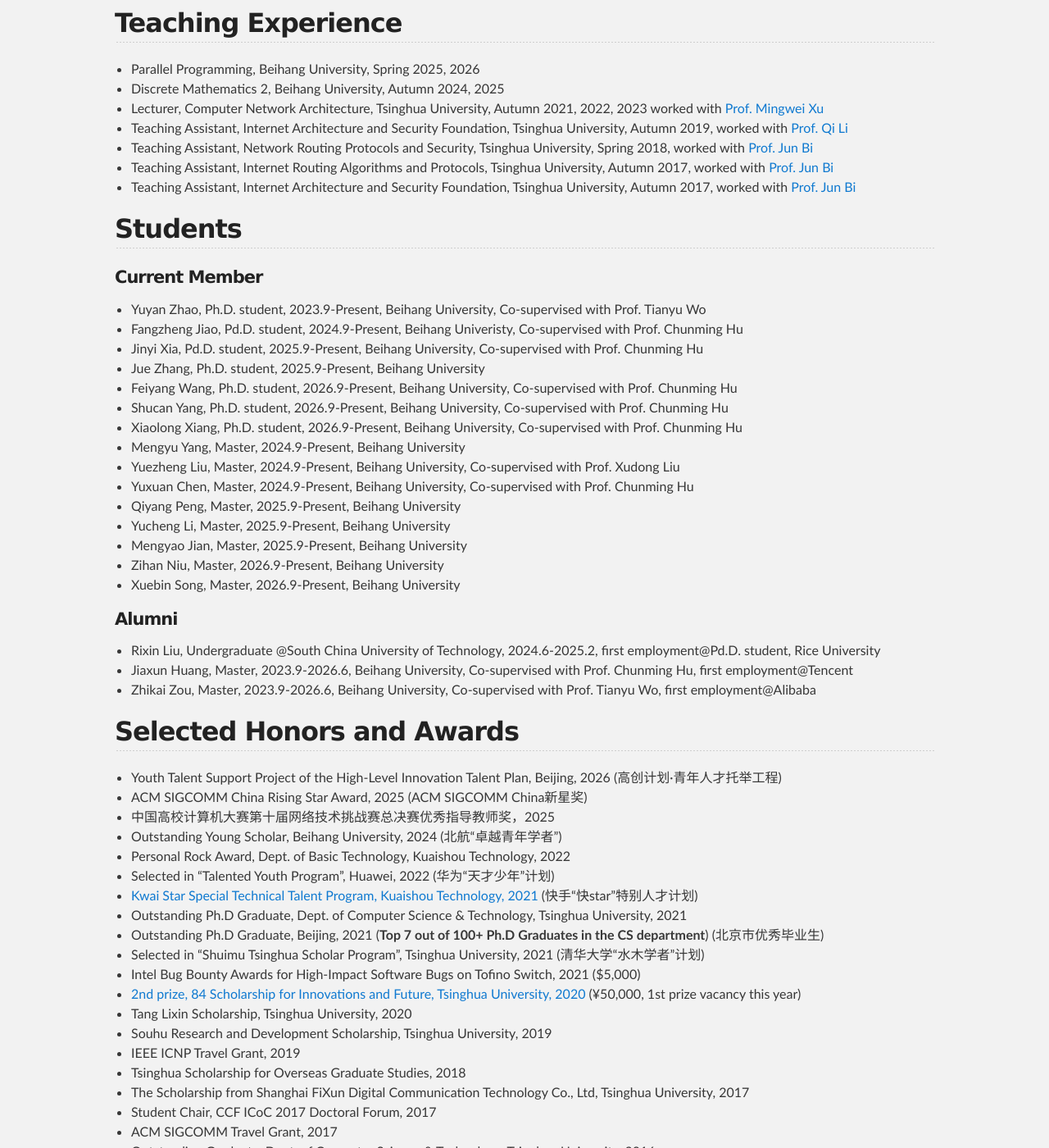
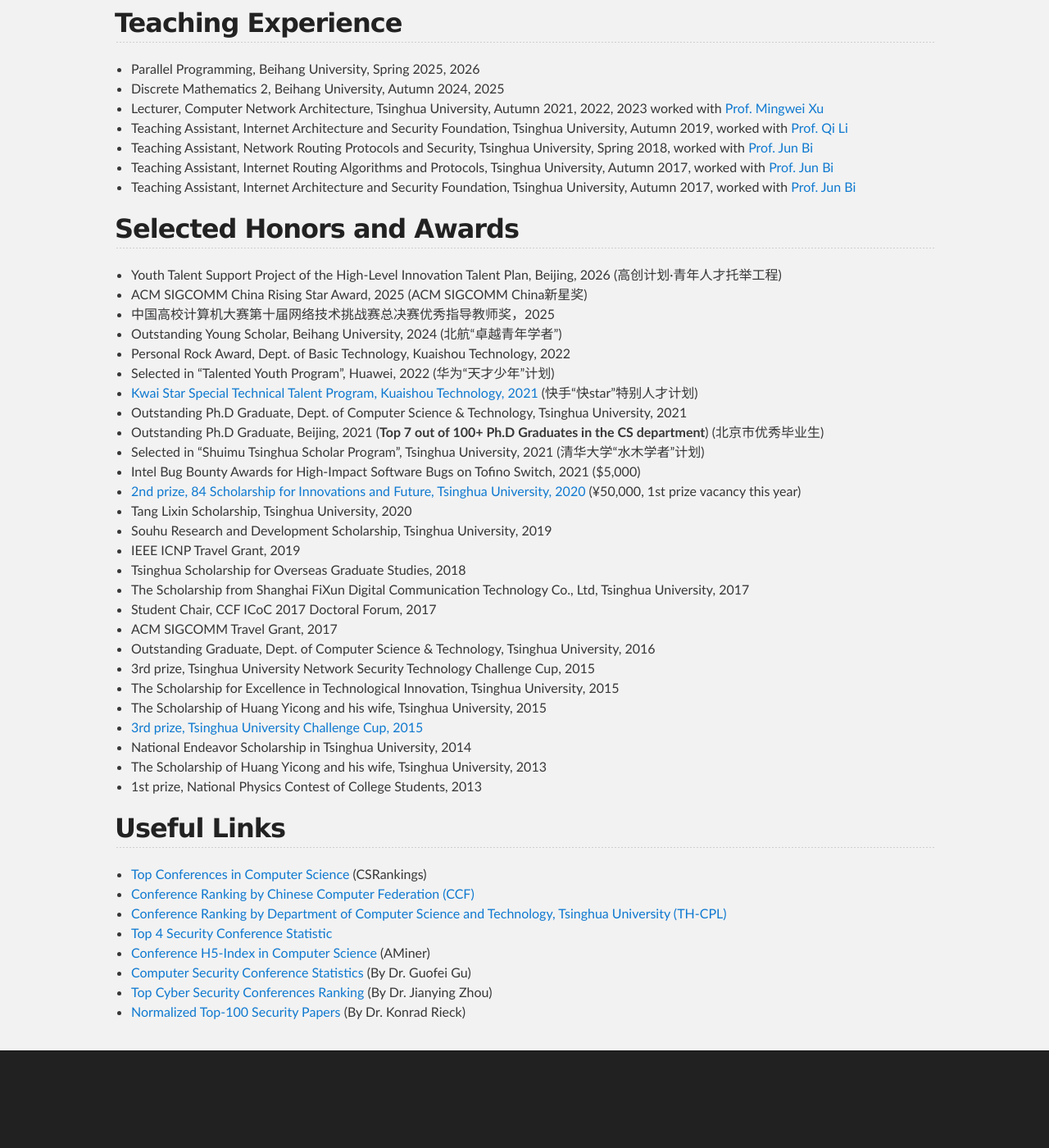
Before and after one commit to zhangmenghao/zhangmenghao.github.io, a Jekyll site: the page built from index.md, in a window 1280 px wide and 1400 px high, scrolled down 7134 px. Shown: the whole window at 82% size. Built offline with Jekyll 4.4.1, drawn with Linux system fonts in a browser that asks for light colours; after the commit the page ends 8456 px from its top, so only the background shows below that.

Commit message:
Update member

```diff
--- a/index.md
+++ b/index.md
@@ -314,7 +314,7 @@
 * Teaching Assistant, Internet Architecture and Security Foundation, Tsinghua University, Autumn 2017, worked with [Prof. Jun Bi](https://scholar.google.com/citations?user=9c8plF0AAAAJ&hl=en)
 
 
-## Students
+<!-- ## Students
 #### Current Member
 * Yuyan Zhao, Ph.D. student, 2023.9-Present, Beihang University, Co-supervised with Prof. Tianyu Wo
 * Fangzheng Jiao, Pd.D. student, 2024.9-Present, Beihang Univeristy, Co-supervised with Prof. Chunming Hu
@@ -337,7 +337,7 @@
 * Rixin Liu, Undergraduate @South China University of Technology, 2024.6-2025.2, first employment@Pd.D. student, Rice University
 * Jiaxun Huang, Master, 2023.9-2026.6, Beihang University, Co-supervised with Prof. Chunming Hu, first employment@Tencent
 * Zhikai Zou, Master, 2023.9-2026.6, Beihang University, Co-supervised with Prof. Tianyu Wo, first employment@Alibaba
-
+ -->
 
 ## Selected Honors and Awards
 * Youth Talent Support Project of the High-Level Innovation Talent Plan, Beijing, 2026 (高创计划·青年人才托举工程)
```
